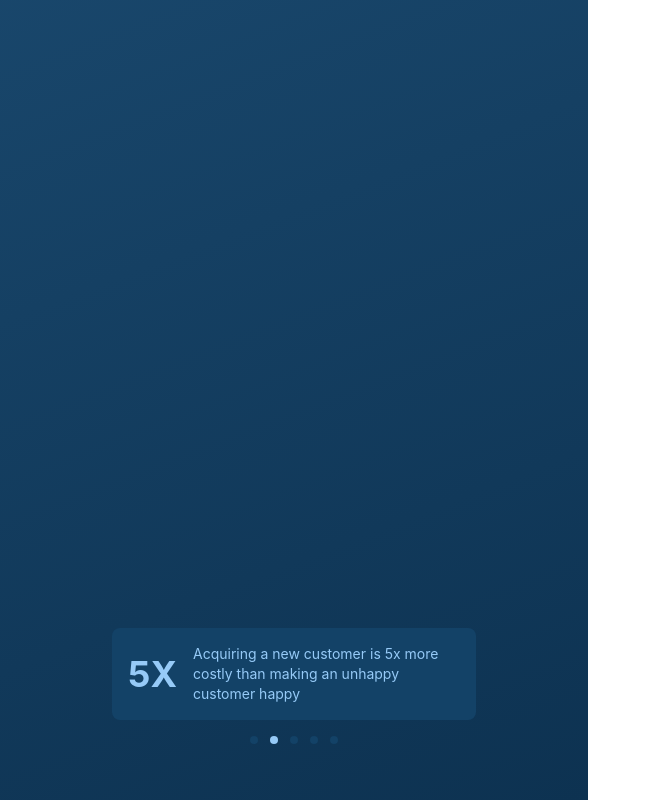
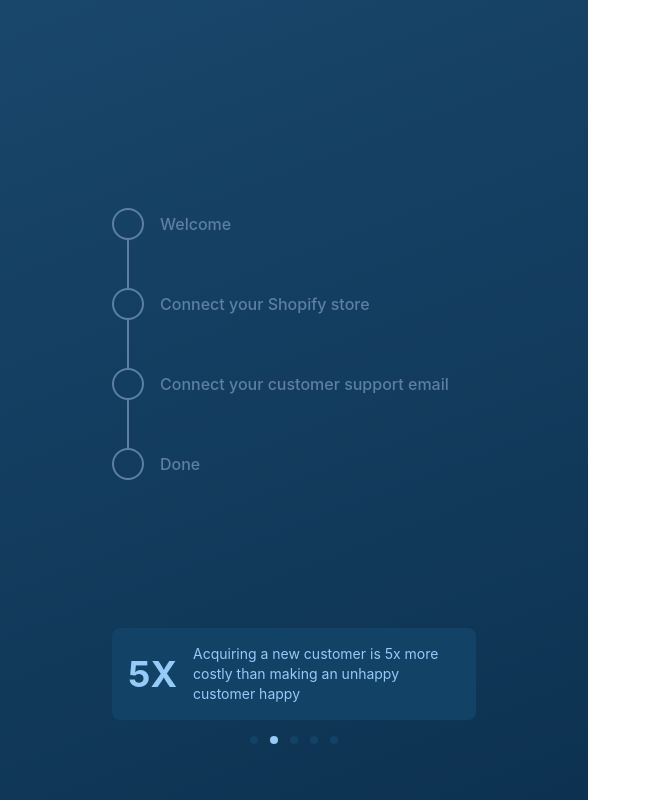
Before and after one commit to Vetal7777/chad, a React (Create React App) app: page / in a window 1280 px wide. Shown: the whole page, without its empty margins (0-651 px from the left). Built offline with nearby package versions, Linux system fonts and the light colour scheme.

Commit message:
style: steps

```diff
--- a/src/@types/index.ts
+++ b/src/@types/index.ts
@@ -13,7 +13,7 @@ export enum StepStatus {
   active = "active",
   completed = "completed",
   success = "success",
-  wait = "wait",
+  none = "none",
 }
 
 export type StepData = {
@@ -22,4 +22,5 @@ export type StepData = {
 
 export type StepsItemProps = {
   item: StepData;
+  renderLine?: boolean;
 };
--- a/src/components/onboarding-stats/index.tsx
+++ b/src/components/onboarding-stats/index.tsx
@@ -22,7 +22,7 @@ export function OnboardingStats() {
     <>
       <div className="flex flex-col gap-4 overflow-hidden">
         <Swiper
-          className="max-w-[364px]"
+          className="max-w-stat-slide"
           slidesPerView={1}
           loop={true}
           modules={modulesArray}
@@ -32,7 +32,7 @@ export function OnboardingStats() {
           {onboardingStats.map(({ title, description }, key) => (
             <>
               <SwiperSlide
-                className="flex max-w-[364px] cursor-pointer items-center gap-4 rounded-lg bg-md-dark-blue-20 p-4 text-chad-blue-30"
+                className="max-w-stat-slide flex cursor-pointer items-center gap-4 rounded-lg bg-md-dark-blue-20 p-4 text-chad-blue-30"
                 key={key}
               >
                 <p
--- a/src/components/steps-item/index.tsx
+++ b/src/components/steps-item/index.tsx
@@ -1,5 +1,36 @@
-import type { StepsItemProps } from "../../@types";
+import { useMemo } from "react";
+import { StepStatus, type StepsItemProps } from "../../@types";
 
-export function StepsItem({ item }: StepsItemProps) {
-  return <></>;
+export function StepsItem({ item, renderLine = false }: StepsItemProps) {
+  const { title } = item;
+
+  const lineClass = useMemo(() => {
+    return renderLine
+      ? "relative after:w-2px after:left-step-line-50% after:right-step-line-50% after:top-step-line-100% after:h-100% after:absolute after:h-steps-gap after:bg-md-dark-blue-60 after:content-['']"
+      : "";
+  }, [renderLine]);
+
+  const indicatorClass = useMemo(() => {
+    switch (item.status) {
+      default:
+        return "border-md-dark-blue-60";
+    }
+  }, [item.status]);
+
+  const titleClass = useMemo(
+    () =>
+      item.status === StepStatus.none ? "text-md-dark-blue-60" : "text-white",
+    [item.status],
+  );
+
+  return (
+    <>
+      <div className="flex items-center gap-4 text-base font-medium">
+        <div
+          className={`h-8 w-8 rounded-full border-2 ${indicatorClass} ${lineClass}`}
+        />
+        <p className={titleClass} children={title} />
+      </div>
+    </>
+  );
 }
--- a/src/components/steps-list/index.tsx
+++ b/src/components/steps-list/index.tsx
@@ -17,16 +17,18 @@ export function StepsList() {
   function generateInitialSteps(array: StepTitle[]) {
     return array.map<StepData>((item) => ({
       ...item,
-      status: StepStatus.wait,
+      status: StepStatus.none,
     }));
   }
 
   return (
     <>
-      <div className="flex flex-col gap-12">
-        {steps.map((step, key) => (
-          <StepsItem item={step} key={key} />
-        ))}
+      <div className="flex flex-col gap-steps-gap">
+        {steps.map((step, key) => {
+          const renderLine = key !== steps.length - 1;
+
+          return <StepsItem item={step} key={key} renderLine={renderLine} />;
+        })}
       </div>
     </>
   );
--- a/tailwind.config.js
+++ b/tailwind.config.js
@@ -16,6 +16,13 @@ module.exports = {
         "linear-gradient":
           "linear-gradient(339deg, #0D3251 0%, #19476C 103.05%)",
       },
+      spacing: {
+        "stat-slide": "364px",
+        "steps-gap": "48px",
+        "2px": "2px",
+        "step-line-50%": "calc(50% - 1px)",
+        "step-line-100%": "calc(100% + 2px)",
+      },
     },
   },
   plugins: [],
```
